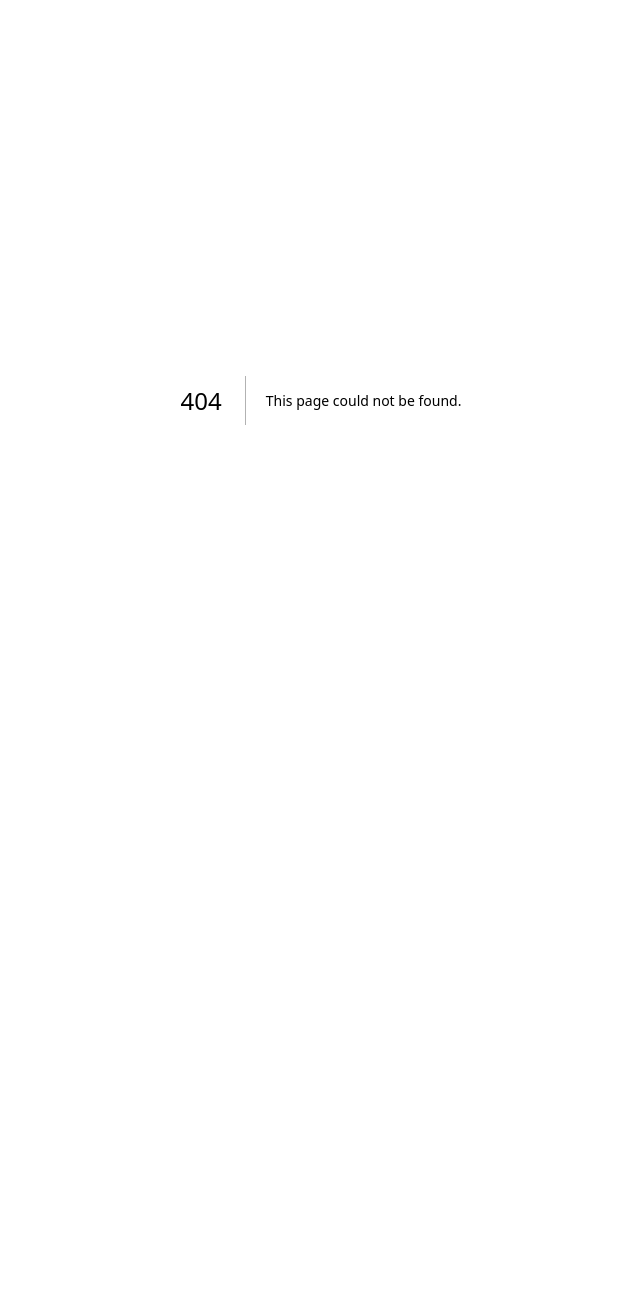
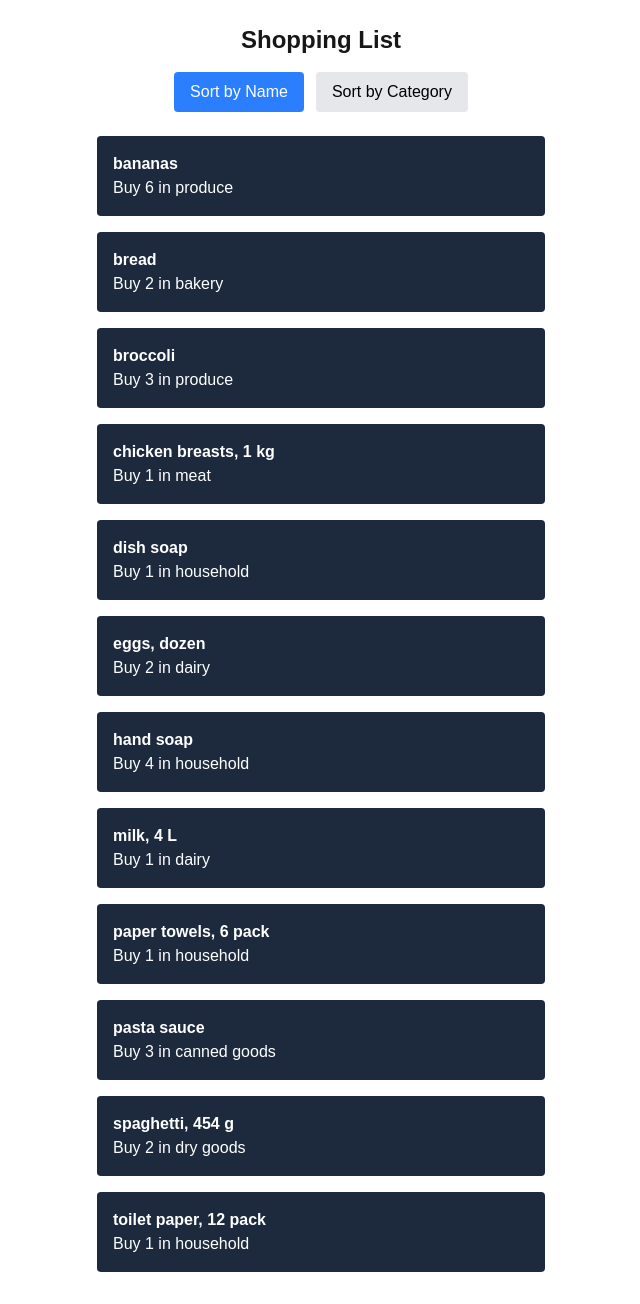
Before and after one commit to anmol25e/cprg306-assignments, a Next.js app: page /week-6 in a window 1280 px wide. Before the commit this address had no page. Shown: the whole page, without its empty margins (319-959 px from the left). Before the commit the page ends 800 px from the top, so only its background shows below. Built offline with nearby package versions, Linux system fonts and the light colour scheme.

Commit message:
week-6 assignment - added new categories to the shopping list

```diff
--- /dev/null
+++ b/app/week-6/item-list.js
@@ -0,0 +1,49 @@
+"use client";
+
+import { useState } from "react";
+import Item from "./item";
+import itemsData from "./items.json";
+
+export default function ItemList() {
+  const [sortBy, setSortBy] = useState("name");
+
+  // Create a copy so we don’t modify the original array
+  const sortedItems = [...itemsData].sort((a, b) => {
+    if (sortBy === "name") {
+      return a.name.localeCompare(b.name);
+    } else if (sortBy === "category") {
+      return a.category.localeCompare(b.category);
+    }
+    return 0;
+  });
+
+  return (
+    <section className="flex flex-col items-center">
+      {/* Sorting Buttons */}
+      <div className="mb-4 flex gap-3">
+        <button
+          onClick={() => setSortBy("name")}
+          className={`px-4 py-2 rounded ${
+            sortBy === "name" ? "bg-blue-500 text-white" : "bg-gray-200 text-black"
+          }`}
+        >
+          Sort by Name
+        </button>
+
+        <button
+          onClick={() => setSortBy("category")}
+          className={`px-4 py-2 rounded ${
+            sortBy === "category" ? "bg-blue-500 text-white" : "bg-gray-200 text-black"
+          }`}
+        >
+          Sort by Category
+        </button>
+      </div>
+
+      {/* Render Items */}
+      {sortedItems.map((item) => (
+        <Item key={item.id} item={item} />
+      ))}
+    </section>
+  );
+}
--- /dev/null
+++ b/app/week-6/item.js
@@ -0,0 +1,8 @@
+export default function Item({ item }) {
+  return (
+    <div className="bg-slate-800 text-white rounded p-4 m-2 w-full max-w-md">
+      <h2 className="font-bold">{item.name}</h2>
+      <p>Buy {item.quantity} in {item.category}</p>
+    </div>
+  );
+}
--- /dev/null
+++ b/app/week-6/items.json
@@ -0,0 +1,74 @@
+[
+  {
+    "id": "1h2GJKH12gkHG31h1H",
+    "name": "milk, 4 L",
+    "quantity": 1,
+    "category": "dairy"
+  },
+  {
+    "id": "2KJH3k2j3H1k2J3K1H",
+    "name": "bread",
+    "quantity": 2,
+    "category": "bakery"
+  },
+  {
+    "id": "3h2KJH3k2j3H1k2J3",
+    "name": "eggs, dozen",
+    "quantity": 2,
+    "category": "dairy"
+  },
+  {
+    "id": "4k2J3K1H2GJKH12gk",
+    "name": "bananas",
+    "quantity": 6,
+    "category": "produce"
+  },
+  {
+    "id": "5H1h1H2KJH3k2j3H",
+    "name": "broccoli",
+    "quantity": 3,
+    "category": "produce"
+  },
+  {
+    "id": "6H1k2J3K1H2GJKH1",
+    "name": "chicken breasts, 1 kg",
+    "quantity": 1,
+    "category": "meat"
+  },
+  {
+    "id": "7gkHG31h1H2KJH3k",
+    "name": "pasta sauce",
+    "quantity": 3,
+    "category": "canned goods"
+  },
+  {
+    "id": "8j3H1k2J3K1H2GJK",
+    "name": "spaghetti, 454 g",
+    "quantity": 2,
+    "category": "dry goods"
+  },
+  {
+    "id": "9H12gkHG31h1H2KJ",
+    "name": "toilet paper, 12 pack",
+    "quantity": 1,
+    "category": "household"
+  },
+  {
+    "id": "10H3k2j3H1k2J3K1",
+    "name": "paper towels, 6 pack",
+    "quantity": 1,
+    "category": "household"
+  },
+  {
+    "id": "11k2J3K1H2GJKH12",
+    "name": "dish soap",
+    "quantity": 1,
+    "category": "household"
+  },
+  {
+    "id": "12GJKH12gkHG31h1",
+    "name": "hand soap",
+    "quantity": 4,
+    "category": "household"
+  }
+]
--- /dev/null
+++ b/app/week-6/page.js
@@ -0,0 +1,10 @@
+import ItemList from "./item-list";
+
+export default function Page() {
+  return (
+    <main className="p-6">
+      <h1 className="text-2xl font-bold text-center mb-4">Shopping List</h1>
+      <ItemList />
+    </main>
+  );
+}
```
